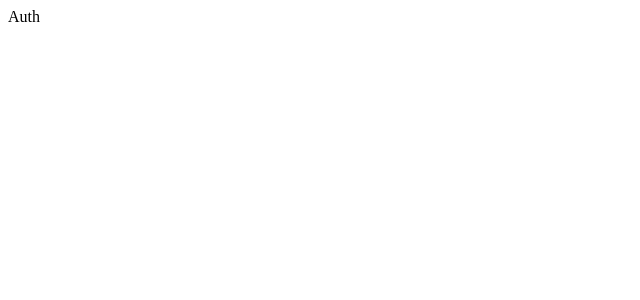
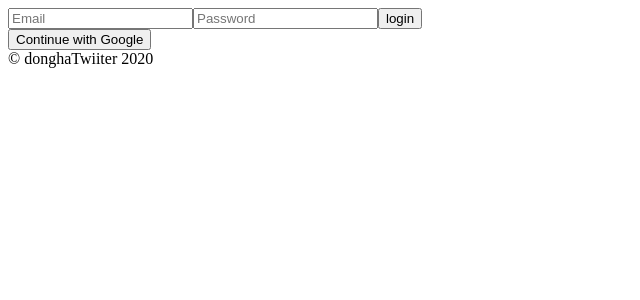
Before and after one commit to ha4219/workspace, a React (Create React App) app: page / in a window 1280 px wide. Shown: the top 300 px of the page, without its empty margins (0-640 px from the left). Built offline with nearby package versions, Linux system fonts and the light colour scheme.

Commit message:
[ha4219] login page

```diff
--- /dev/null
+++ b/jsconfig.json
@@ -0,0 +1,6 @@
+{
+    "compilerOptions":{
+        "baseUrl": "src"
+    },
+    "include": ["src"]
+}
--- a/src/components/App.js
+++ b/src/components/App.js
@@ -1,11 +1,16 @@
 import React,{useState} from 'react';
-import AppRouter from './Router';
+import AppRouter from 'components/Router';
+import {authService} from "fbase";
 
 function App() {
-  const [isLoggedIn, setIsLoggedIn] = useState(false);
+  const [isLoggedIn, setIsLoggedIn] = useState(authService.currentUser);
 
   return (
-    <AppRouter isLoggedIn={isLoggedIn}></AppRouter>
+    <>
+      <AppRouter isLoggedIn={isLoggedIn}></AppRouter>
+      <footer>&copy; donghaTwiiter {new Date().getFullYear()}</footer>
+    </>
+
   );
 }
 
--- a/src/firebase.js
+++ b/src/fbase.js
@@ -1,4 +1,5 @@
 import * as firebase from "firebase/app";
+import "firebase/auth";
 
 // For Firebase JS SDK v7.20.0 and later, measurementId is optional
 const firebaseConfig = {
@@ -12,4 +13,6 @@
   measurementId: process.env.REACT_APP_MEASUREMENT_ID
 };
 
-export default firebase.initializeApp(firebaseConfig);
+firebase.initializeApp(firebaseConfig);
+
+export const authService = firebase.auth();
--- a/src/index.js
+++ b/src/index.js
@@ -1,9 +1,7 @@
 import React from 'react';
 import ReactDOM from 'react-dom';
 import App from './components/App';
-import firebase from "./firebase";
 
-console.log(firebase);
 
 ReactDOM.render(
   <React.StrictMode>
--- a/src/routes/Auth.js
+++ b/src/routes/Auth.js
@@ -1,6 +1,13 @@
 import React from 'react';
 
 
-const Auth = () => <span>Auth</span>;
+const Auth = () => <div>
+    <form>
+        <input type="text" placeholder="Email" required />
+        <input type="password" placeholder="Password" required/>
+        <input type="submit" value="login"/>
+    </form>
+    <button>Continue with Google</button>
+</div>
 
 export default Auth;
```
